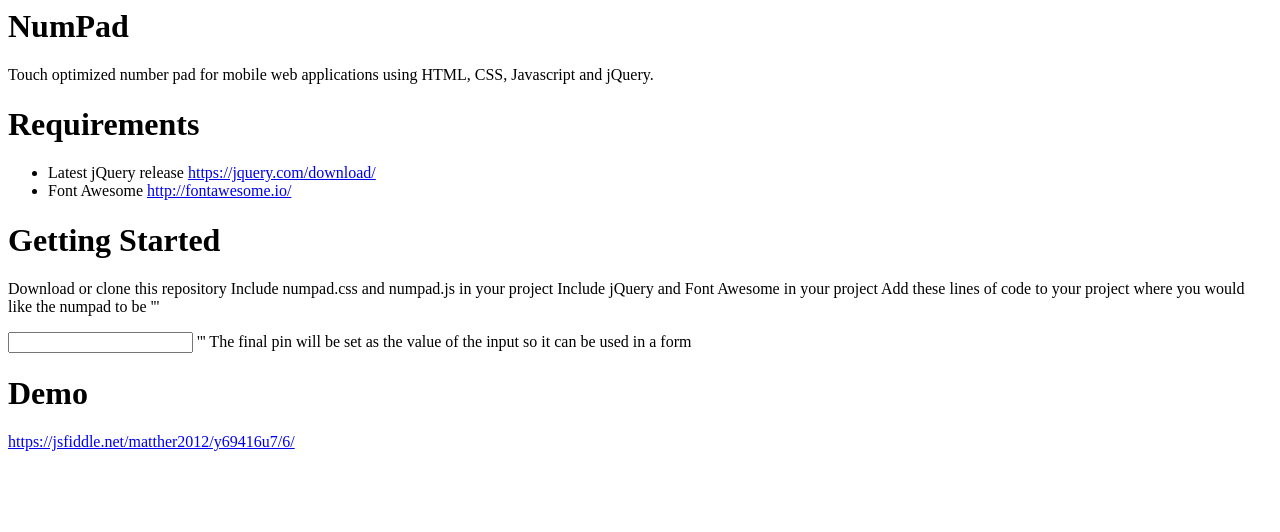
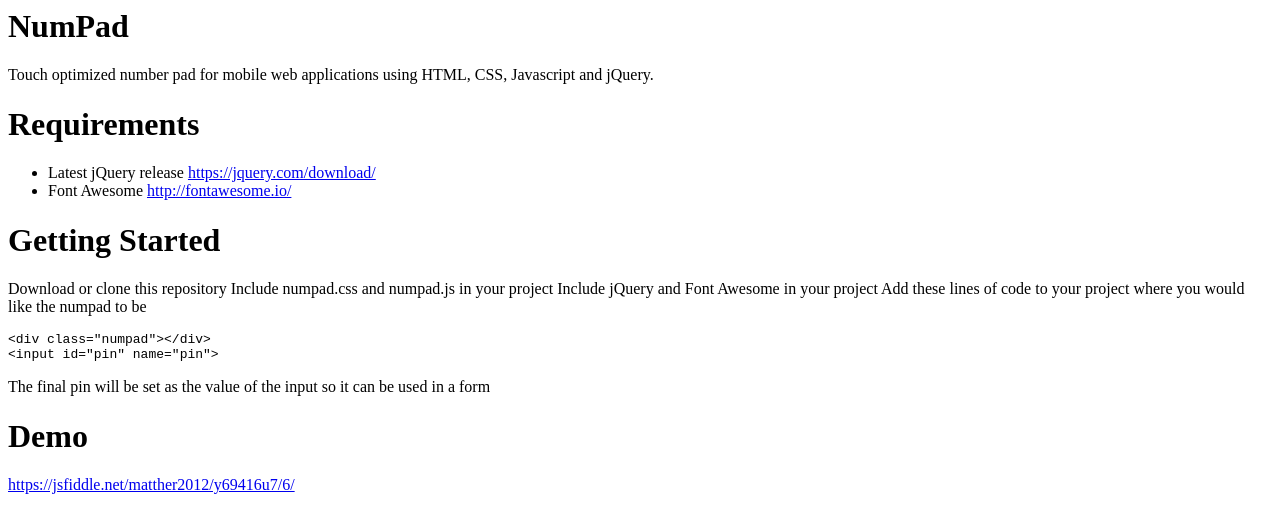
Before and after one commit to matthewfortier/NumPad, a plain HTML site: page README.html in a window 1280 px wide. Drawn offline with Linux system fonts and the light colour scheme.

Commit message:
README error fixed

```diff
--- a/README.html
+++ b/README.html
@@ -15,12 +15,10 @@
 <p>Download or clone this repository
 Include numpad.css and numpad.js in your project
 Include jQuery and Font Awesome in your project
-Add these lines of code to your project where you would like the numpad to be
-&#39;&#39;&#39;</p>
-<p><div class="numpad"></div></p>
-<p><input id="pin" name="pin">
-&#39;&#39;&#39;
-The final pin will be set as the value of the input so it can be used in a form</p>
+Add these lines of code to your project where you would like the numpad to be</p>
+<pre><code>&lt;div class=&quot;numpad&quot;&gt;&lt;/div&gt;
+&lt;input id=&quot;pin&quot; name=&quot;pin&quot;&gt;
+</code></pre><p>The final pin will be set as the value of the input so it can be used in a form</p>
 <h1 id="demo">Demo</h1>
 <p><a href="https://jsfiddle.net/matther2012/y69416u7/6/">https://jsfiddle.net/matther2012/y69416u7/6/</a></p>
 
```
Also changed, not shown: 1 other file.
